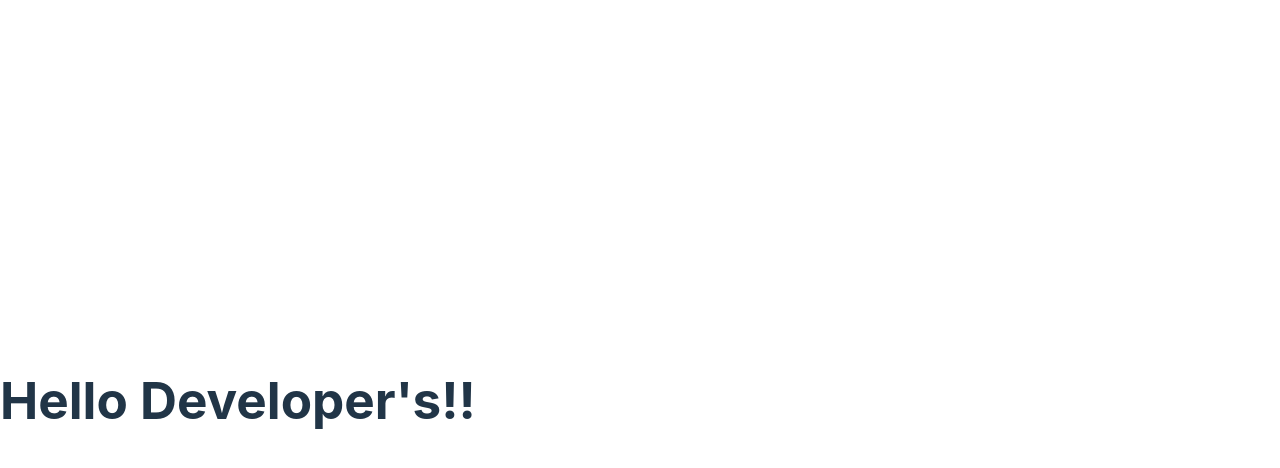
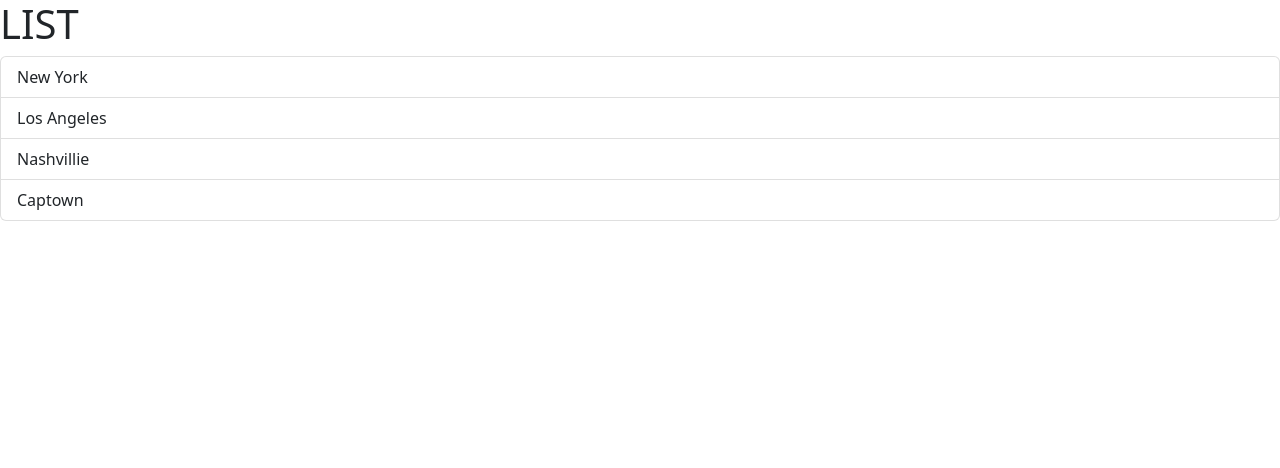
Before and after one commit to shuklanitesh805/react-app, a React (Vite) app: page / in a window 1280 px wide. Shown: the top 468 px of the page. Built offline with nearby package versions, Linux system fonts and the light colour scheme.

Commit message:
add lastet to master (#2)
* add bootstrap library

* add listgroup

* add fragment with multiple elment return

* add dynamic list item

* add key to list item to resolve key error on  browser console

* add condition to show render item

```diff
--- a/package.json
+++ b/package.json
@@ -9,6 +9,7 @@
     "preview": "vite preview"
   },
   "dependencies": {
+    "bootstrap": "^5.2.3",
     "react": "^18.2.0",
     "react-dom": "^18.2.0"
   },
--- a/src/App.tsx
+++ b/src/App.tsx
@@ -1,7 +1,10 @@
-import Message from "./Message";
+//import Message from "./Message";
+import ListGroup from "./components/ListGroup";
 
 function App(){
-    return <div><Message/></div>
+    //return <div><Message /></div>;
+    return <div><ListGroup/></div>
+
 }
 
 export default App;
--- /dev/null
+++ b/src/components/ListGroup.tsx
@@ -0,0 +1,14 @@
+function ListGroup(){
+    let items = [
+        'New York', 'Los Angeles', 'Nashvillie', 'Captown'
+      ];
+      //items= [];
+      return (
+      <>
+      {items.length === 0 ? <p>Not Found</p> : null}
+      <h1>LIST</h1><ul className="list-group">
+          {items.map(item => <li className="list-group-item" key={item}>{item}</li>)}
+        </ul></>);
+}
+
+export default ListGroup;
--- a/src/main.tsx
+++ b/src/main.tsx
@@ -1,7 +1,8 @@
 import React from 'react'
 import ReactDOM from 'react-dom/client'
 import App from './App'
-import './index.css'
+//import './index.css'
+import 'bootstrap/dist/css/bootstrap.css'
 
 ReactDOM.createRoot(document.getElementById('root') as HTMLElement).render(
   <React.StrictMode>
```
Also changed, not shown: 1 other file (tests, documents, lock files or other folders).
